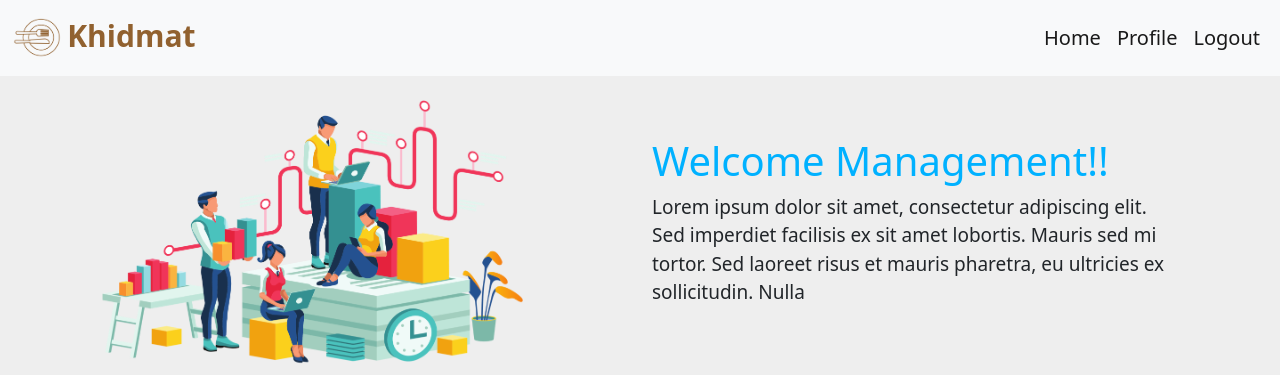
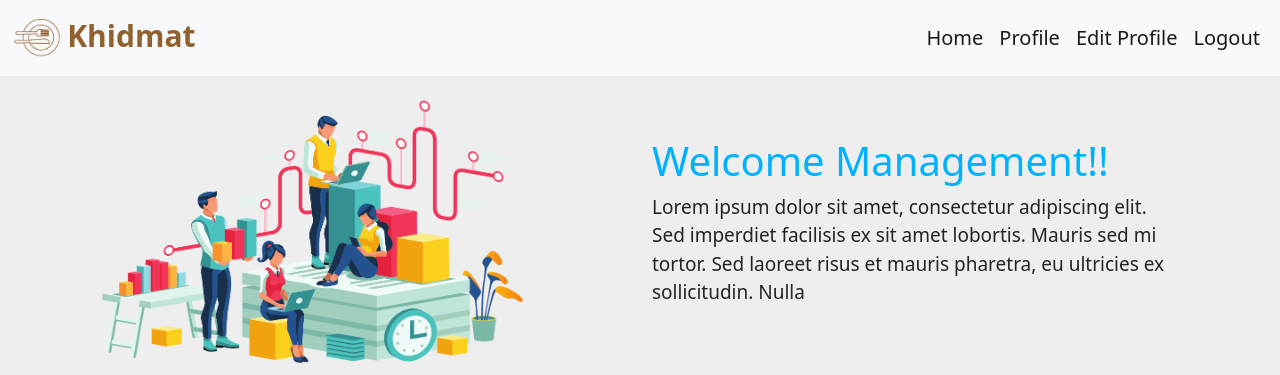
Before and after one commit to nandikajain/Khidmat, a Flask app: page /management in a window 1280 px wide. Shown: the top 375 px of the page. Run offline with Flask 2, Linux system fonts and the light colour scheme; a user stored in the database is signed in.

Commit message:
Update managementNavbar.html

```diff
--- a/templates/managementNavbar.html
+++ b/templates/managementNavbar.html
@@ -25,6 +25,10 @@
           <a class="nav-link active" aria-current="page" href="/management/profile" style="font-weight: 500;font-size:20px">Profile</a>
         </li>
         <li class="nav-item">
+          <a class="nav-link active" aria-current="page" href="/management/profile/edit" style="font-weight: 500;font-size:20px">Edit Profile</a>
+        </li>
+
+        <li class="nav-item">
           <a class="nav-link active" aria-current="page" href="/logout" style="font-weight: 500;font-size:20px">Logout</a>
         </li>
 
```
